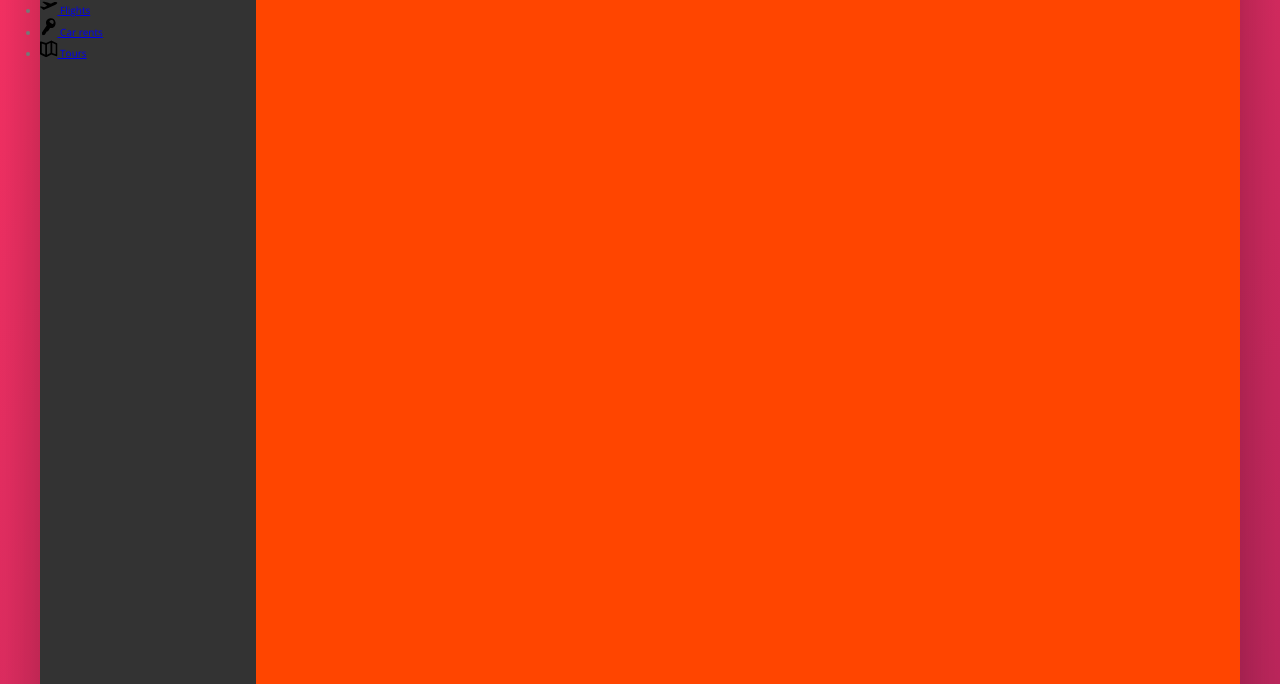
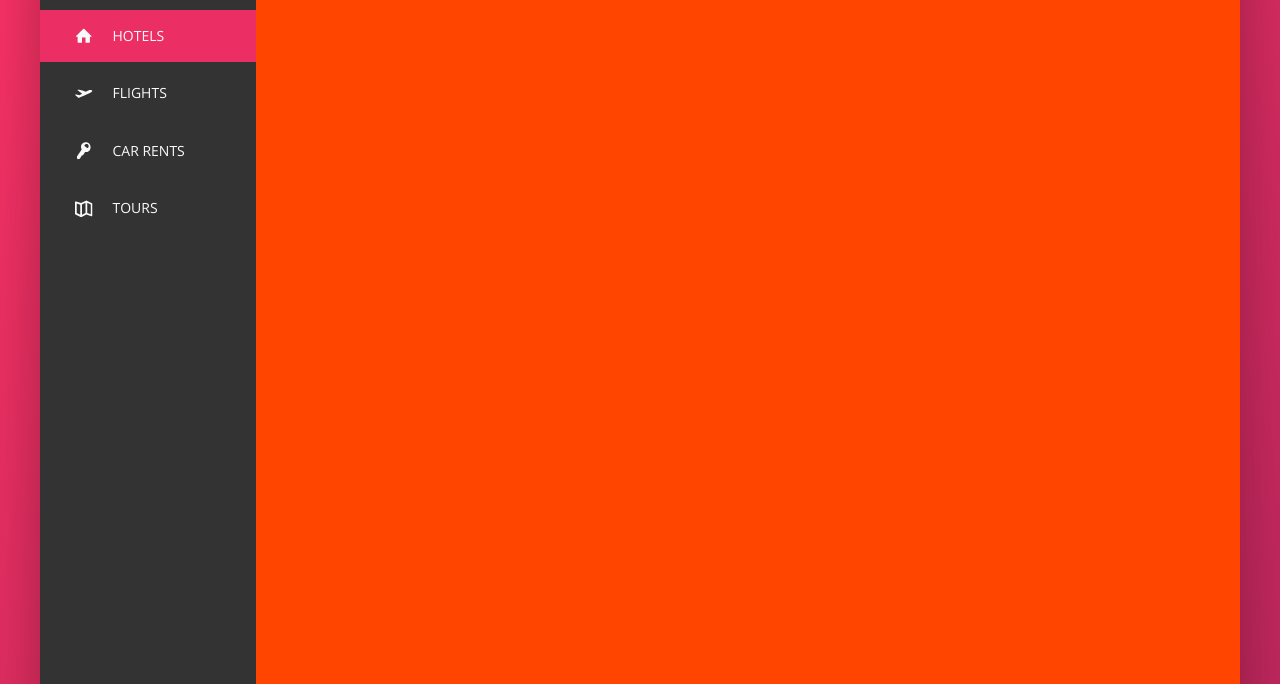
Before and after one commit to Andronikus/web-pages, a website: page Trillo/index.html in a window 1280 px wide. Shown: the part 175-859 px from the top of the page. Drawn offline with nearby package versions, Linux system fonts and the light colour scheme.

Commit message:
styled navbar

```diff
--- a/Trillo/index.html
+++ b/Trillo/index.html
@@ -50,7 +50,7 @@
             <nav class="sidebar">
                 <ul class="side-nav">
                     <!-- Hotel -->
-                    <li class="side-nav__item">
+                    <li class="side-nav__item side-nav__item--active">
                         <a href="#" class="side-nav__link">
                             <svg class="side-nav__icon">
                                 <use xlink:href="/img/sprite.svg#icon-home"></use>
--- a/Trillo/sass/_components.scss
+++ b/Trillo/sass/_components.scss
@@ -118,15 +118,61 @@
 // Side Navigation
 // -----------------------------------------
 .side-nav {
+  font-size: 1.4rem;
+  list-style-type: none;
+  margin-top: 3.5rem;
+
   &__item {
+    position: relative;
+
+    &:not(:last-child) {
+      margin-bottom: 0.5rem;
+    }
   }
 
-  &__link {
+  &__item::before {
+    content: "";
+    height: 100%;
+    width: 3px;
+    background-color: var(--color-primary);
+    position: absolute;
+    top: 0;
+    left: 0;
+    transform: scaleY(0);
+    transition: transform 0.2s, width 0.5s cubic-bezier(1, 0, 0, 1) 0.2s,
+      background-color 0.1s;
+  }
+
+  &__item--active::before,
+  &__item:hover::before {
+    transform: scaleY(1);
+    width: 100%;
+  }
+
+  &__item:active::before {
+    background-color: var(--color-primary-light);
+  }
+
+  &__link:link,
+  &__link:visited {
+    text-decoration: none;
+    text-transform: uppercase;
+    color: var(--color-grey-light-1);
+    display: block;
+    padding: 1.5rem 3.5rem;
+
+    display: flex;
+    align-items: center;
+
+    position: relative;
+    z-index: 10;
   }
 
   &__icon {
     height: 1.75rem;
     width: 1.75rem;
+    margin-right: 2rem;
+    fill: currentColor; // color of the element or his parent
   }
 }
 
```
Also changed, not shown: Trillo/css/style.css.
